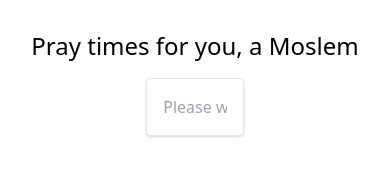
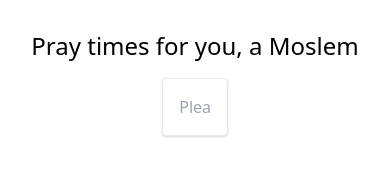
Before and after one commit to knightazura/pray-time, a Vue app: page / in a window 390 px wide. Shown: the part 258-434 px from the top of the page. Built offline with nearby package versions, Linux system fonts and the light colour scheme.

Commit message:
Minor responsive design (mobile) improvement

```diff
--- a/src/components/PrayTimes/OtherTimes.vue
+++ b/src/components/PrayTimes/OtherTimes.vue
@@ -15,7 +15,7 @@ export default {
   components: { OtherTimeItem },
 
   setup() {
-    const borderRight = (num) => num < nextOtherPrays.value.length - 1 ? 'border-r' : '';
+    const borderRight = (num) => num < nextOtherPrays.value.length - 1 ? 'md:border-r' : '';
 
     return {
       nextOtherPrays,
--- a/src/components/SearchBox/index.vue
+++ b/src/components/SearchBox/index.vue
@@ -1,5 +1,5 @@
 <template>
-  <div class="search-box w-full absolute top-0 left-0">
+  <div class="search-box w-full absolute top-0 left-0 px-4 md:px-0">
     <SearchInput />
     <SearchResult />
   </div>
```
